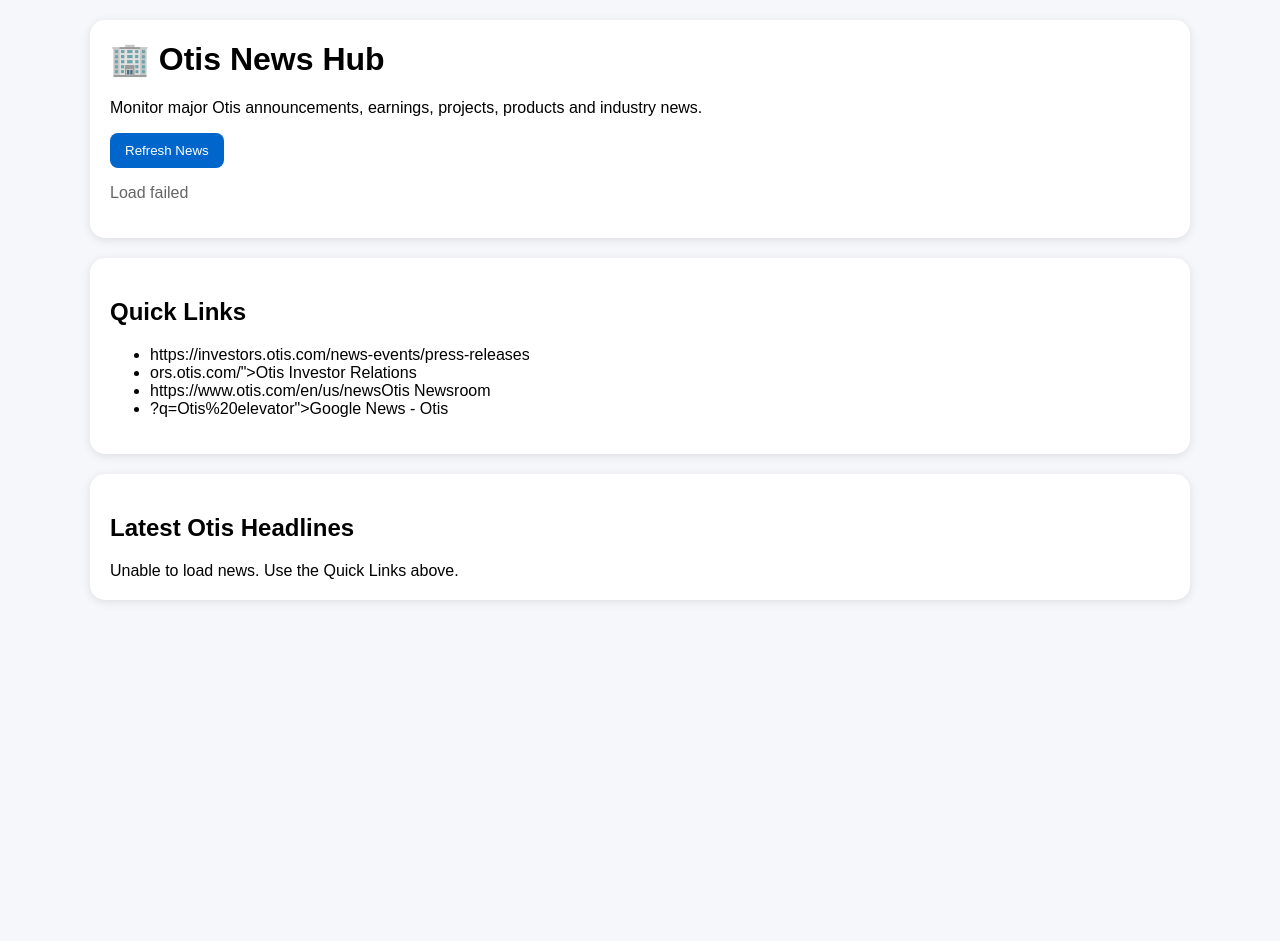
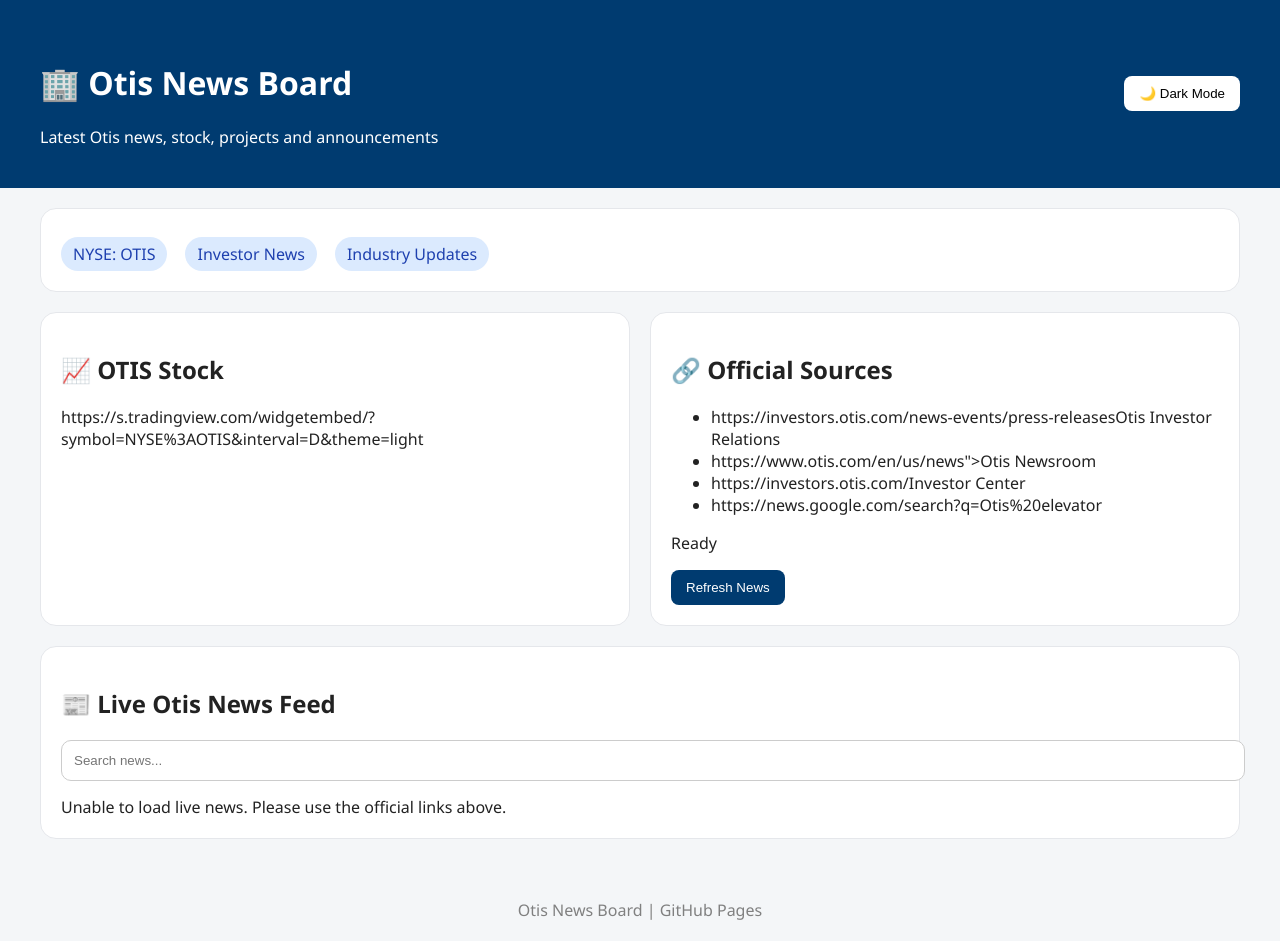
Before and after one commit to Ko-Tom-Chun-Him/otis-news-board, a plain HTML site: page index.html in a window 1280 px wide. Before the commit the page ends 800 px from the top, so only its background shows below. Drawn offline with Linux system fonts and the light colour scheme; no server answers.

Commit message:
Revamp Otis News Hub to Otis News Board
Updated the layout, styles, and functionality of the Otis News Hub to create a new Otis News Board with improved design and dark mode support.

```diff
--- a/index.html
+++ b/index.html
@@ -3,148 +3,307 @@
 <head>
 <meta charset="UTF-8">
 <meta name="viewport" content="width=device-width, initial-scale=1.0">
-<title>Otis News Hub</title>
+<title>Otis News Board</title>
 
 <style>
+:root{
+    --bg:#f4f6f8;
+    --card:#ffffff;
+    --text:#222;
+    --accent:#003b70;
+    --border:#e5e7eb;
+}
+
+.dark{
+    --bg:#0f172a;
+    --card:#1e293b;
+    --text:#f8fafc;
+    --accent:#4da3ff;
+    --border:#334155;
+}
+
 body{
-    font-family: Arial, sans-serif;
-    background:#f5f7fa;
     margin:0;
+    font-family:Segoe UI,Arial,sans-serif;
+    background:var(--bg);
+    color:var(--text);
+    transition:.3s;
+}
+
+.header{
+    background:var(--accent);
+    color:white;
     padding:20px;
 }
 
 .container{
-    max-width:1100px;
+    max-width:1200px;
     margin:auto;
+    padding:20px;
+}
+
+.topbar{
+    display:flex;
+    justify-content:space-between;
+    align-items:center;
+    flex-wrap:wrap;
 }
 
 .card{
-    background:white;
-    border-radius:15px;
+    background:var(--card);
+    border:1px solid var(--border);
+    border-radius:16px;
     padding:20px;
     margin-bottom:20px;
-    box-shadow:0 2px 10px rgba(0,0,0,0.1);
 }
 
-h1{
-    margin-top:0;
+.grid{
+    display:grid;
+    grid-template-columns:1fr 1fr;
+    gap:20px;
+}
+
+@media(max-width:900px){
+.grid{
+grid-template-columns:1fr;
+}
+}
+
+button{
+    background:white;
+    border:none;
+    border-radius:8px;
+    padding:10px 15px;
+    cursor:pointer;
+}
+
+.search{
+    width:100%;
+    padding:12px;
+    border-radius:10px;
+    border:1px solid #ccc;
+    margin-bottom:15px;
 }
 
 .news-item{
-    border-bottom:1px solid #eee;
     padding:12px 0;
+    border-bottom:1px solid var(--border);
 }
 
 .news-item:last-child{
     border-bottom:none;
 }
 
-a{
-    color:#0066cc;
+.news-item a{
+    color:var(--accent);
     text-decoration:none;
+    font-weight:bold;
 }
 
-a:hover{
-    text-decoration:underline;
+.badge{
+    background:#dbeafe;
+    color:#1e40af;
+    border-radius:20px;
+    padding:6px 12px;
+    display:inline-block;
+    margin-right:8px;
+    margin-top:8px;
 }
 
-button{
-    background:#0066cc;
+.refresh{
+    background:var(--accent);
     color:white;
-    border:none;
-    padding:10px 15px;
-    border-radius:8px;
-    cursor:pointer;
 }
 
-button:hover{
-    background:#0052a3;
+.footer{
+    text-align:center;
+    color:gray;
+    padding:20px;
 }
 
-.status{
-    color:#666;
+.stats{
+    display:flex;
+    gap:10px;
+    flex-wrap:wrap;
 }
 </style>
 </head>
+
 <body>
+
+<div class="header">
+    <div class="container topbar">
+        <div>
+            <h1>🏢 Otis News Board</h1>
+            <div>Latest Otis news, stock, projects and announcements</div>
+        </div>
+
+        <div>
+            <button onclick="toggleDarkMode()">🌙 Dark Mode</button>
+        </div>
+    </div>
+</div>
 
 <div class="container">
 
 <div class="card">
-        <h1>🏢 Otis News Hub</h1>
-        <p>Monitor major Otis announcements, earnings, projects, products and industry news.</p>
+    <div class="stats">
+        <span class="badge">NYSE: OTIS</span>
+        <span class="badge">Investor News</span>
+        <span class="badge">Industry Updates</span>
+    </div>
+</div>
 
-        <button onclick="loadNews()">Refresh News</button>
-        <p class="status" id="status">Ready</p>
+<div class="grid">
+
+<div class="card">
+
+<h2>📈 OTIS Stock</h2>
+
+https://s.tradingview.com/widgetembed/?symbol=NYSE%3AOTIS&interval=D&theme=light
+
 </div>
 
 <div class="card">
-        <h2>Quick Links</h2>
+
+<h2>🔗 Official Sources</h2>
+
 <ul>
-            <li>https://investors.otis.com/news-events/press-releases</li>
-            <li>ors.otis.com/">Otis Investor Relations</a></li>
-            <li>https://www.otis.com/en/us/newsOtis Newsroom</a></li>
-            <li>?q=Otis%20elevator">Google News - Otis</a></li>
+<li>https://investors.otis.com/news-events/press-releasesOtis Investor Relations</a></li>
+<li>https://www.otis.com/en/us/news">Otis Newsroom</a></li>
+<li>https://investors.otis.com/Investor Center</a></li>
+<li>https://news.google.com/search?q=Otis%20elevator</li>
 </ul>
-    </div>
 
-    <div class="card">
-        <h2>Latest Otis Headlines</h2>
-        <div id="news">
-            Loading...
-        </div>
+<p id="updated">Ready</p>
+
+<button class="refresh" onclick="loadNews()">
+Refresh News
+</button>
+
 </div>
 
 </div>
 
+<div class="card">
+
+<h2>📰 Live Otis News Feed</h2>
+
+<input
+type="text"
+id="searchBox"
+class="search"
+placeholder="Search news..."
+onkeyup="filterNews()">
+
+<div id="news">
+Loading...
+</div>
+
+</div>
+
+</div>
+
+<div class="footer">
+Otis News Board | GitHub Pages
+</div>
+
 <script>
-async function loadNews() {
 
-    const newsDiv = document.getElementById("news");
-    const status = document.getElementById("status");
+let allNews=[];
 
-    status.textContent = "Loading latest news...";
+async function loadNews(){
 
-    try {
+document.getElementById("news").innerHTML="Loading latest news...";
 
-        const url =
-        "https://api.rss2json.com/v1/api.json?rss_url=https://news.google.com/rss/search?q=Otis+elevator";
+try{
 
-        const response = await fetch(url);
-        const data = await response.json();
+const response=await fetch(
+"https://api.rss2json.com/v1/api.json?rss_url=https://news.google.com/rss/search?q=Otis+elevator"
+);
 
-        newsDiv.innerHTML = "";
+const data=await response.json();
 
-        data.items.slice(0,15).forEach(item => {
+allNews=data.items;
 
-            const div = document.createElement("div");
-            div.className = "news-item";
+renderNews(allNews);
 
-            div.innerHTML = `
-                <h3>
+document.getElementById("updated").innerHTML=
+"Last updated: " + new Date().toLocaleString();
+
+}
+catch(err){
+
+document.getElementById("news").innerHTML=
+"Unable to load live news. Please use the official links above.";
+
+}
+
+}
+
+function renderNews(items){
+
+const newsDiv=document.getElementById("news");
+
+newsDiv.innerHTML="";
+
+items.forEach(item=>{
+
+newsDiv.innerHTML += `
+<div class="news-item">
+
 ${item.link}
 ${item.title}
 </a>
-                </h3>
-                <small>${new Date(item.pubDate).toLocaleString()}</small>
+
+<br>
+
+<small>
+${new Date(item.pubDate).toLocaleString()}
+</small>
+
+</div>
 `;
 
-            newsDiv.appendChild(div);
 });
 
-        status.textContent =
-        "Last updated: " + new Date().toLocaleString();
+}
 
-    } catch(error) {
+function filterNews(){
 
-        newsDiv.innerHTML =
-        "Unable to load news. Use the Quick Links above.";
+const keyword=
+document.getElementById("searchBox")
+.value
+.toLowerCase();
 
-        status.textContent = "Load failed";
+const filtered=
+allNews.filter(
+n=>n.title.toLowerCase().includes(keyword)
+);
+
+renderNews(filtered);
+
 }
+
+function toggleDarkMode(){
+
+document.body.classList.toggle("dark");
+
+localStorage.setItem(
+"theme",
+document.body.classList.contains("dark")
+? "dark"
+: "light"
+);
+
+}
+
+if(localStorage.getItem("theme")==="dark"){
+document.body.classList.add("dark");
 }
 
 loadNews();
+
 </script>
 
 </body>
```
Lines whose indentation alone changed are shown as unchanged.
